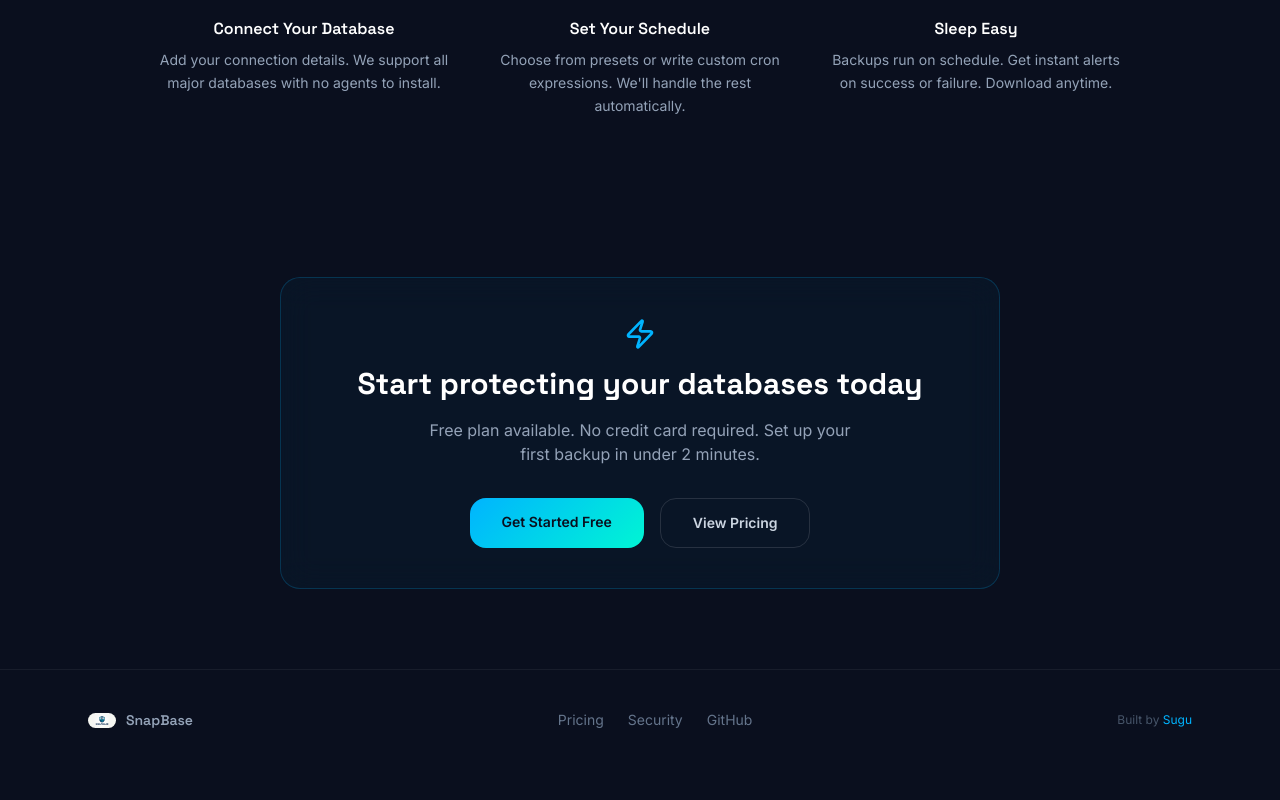
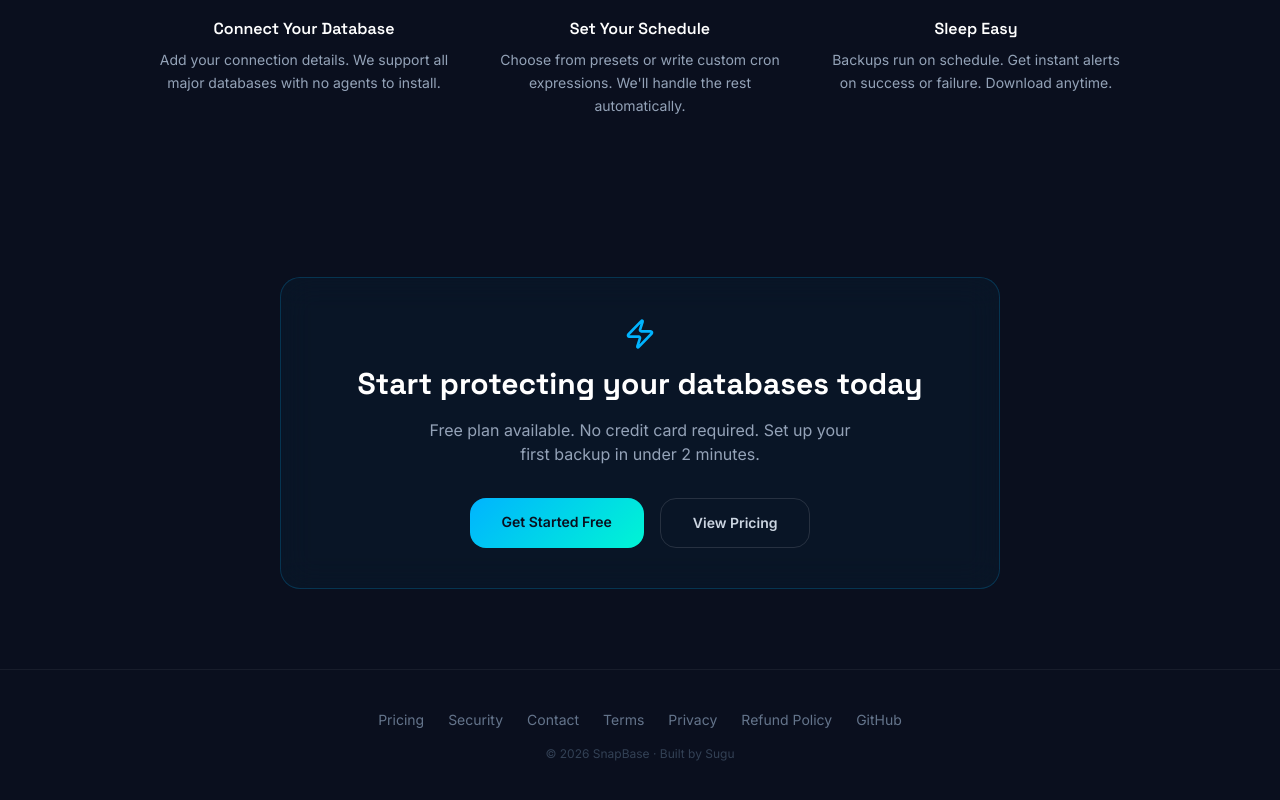
Before and after one commit to suguslove10/SnapBase, a Next.js app in the folder frontend/: page / in a window 1280 px wide. Shown: the part 2022-2822 px from the top of the page. Before the commit the page ends 2792 px from the top, so only its background shows below. Built offline with nearby package versions, Linux system fonts and the light colour scheme.

Commit message:
Fix footer: remove logo, center all page links, fix GitHub repo URL

```diff
--- a/frontend/src/app/page.tsx
+++ b/frontend/src/app/page.tsx
@@ -192,7 +192,7 @@ export default function LandingPage() {
             Get Started Free
           </Link>
           <a
-            href="https://github.com/suguslove10"
+            href="https://github.com/suguslove10/SnapBase"
             target="_blank"
             rel="noopener noreferrer"
             className="rounded-xl border border-white/[0.12] px-8 py-3.5 text-sm font-semibold text-slate-300 transition hover:border-[#00b4ff]/30 hover:bg-[#00b4ff]/5 hover:text-white"
@@ -324,24 +324,17 @@ export default function LandingPage() {
 
       {/* Footer */}
       <footer className="relative z-10 border-t border-white/[0.06] py-10">
-        <div className="mx-auto max-w-6xl px-6">
-          <div className="flex flex-col items-center justify-between gap-4 md:flex-row">
-            <div className="flex items-center gap-2.5">
-              <Image src="/logo.png" alt="SnapBase" width={28} height={28} className="rounded-lg" />
-              <span className="font-grotesk text-sm font-semibold text-slate-400">SnapBase</span>
-            </div>
-            <div className="flex items-center gap-6 text-sm text-slate-500">
-              <Link href="/pricing" className="transition hover:text-slate-300">Pricing</Link>
-              <Link href="/security" className="transition hover:text-slate-300">Security</Link>
-              <a href="https://github.com/suguslove10" className="transition hover:text-slate-300" target="_blank" rel="noopener noreferrer">GitHub</a>
-            </div>
-            <p className="text-xs text-slate-600">
-              Built by{" "}
-              <a href="https://thesugu.com" className="text-[#00b4ff] hover:underline" target="_blank" rel="noopener noreferrer">
-                Sugu
-              </a>
-            </p>
+        <div className="mx-auto max-w-6xl px-6 text-center">
+          <div className="flex flex-wrap items-center justify-center gap-6 text-sm text-slate-500">
+            <Link href="/pricing" className="transition hover:text-slate-300">Pricing</Link>
+            <Link href="/security" className="transition hover:text-slate-300">Security</Link>
+            <Link href="/contact" className="transition hover:text-slate-300">Contact</Link>
+            <Link href="/terms" className="transition hover:text-slate-300">Terms</Link>
+            <Link href="/privacy" className="transition hover:text-slate-300">Privacy</Link>
+            <Link href="/refund" className="transition hover:text-slate-300">Refund Policy</Link>
+            <a href="https://github.com/suguslove10/SnapBase" className="transition hover:text-slate-300" target="_blank" rel="noopener noreferrer">GitHub</a>
           </div>
+          <p className="mt-4 text-xs text-slate-700">© 2026 SnapBase · Built by Sugu</p>
         </div>
       </footer>
     </div>
```
